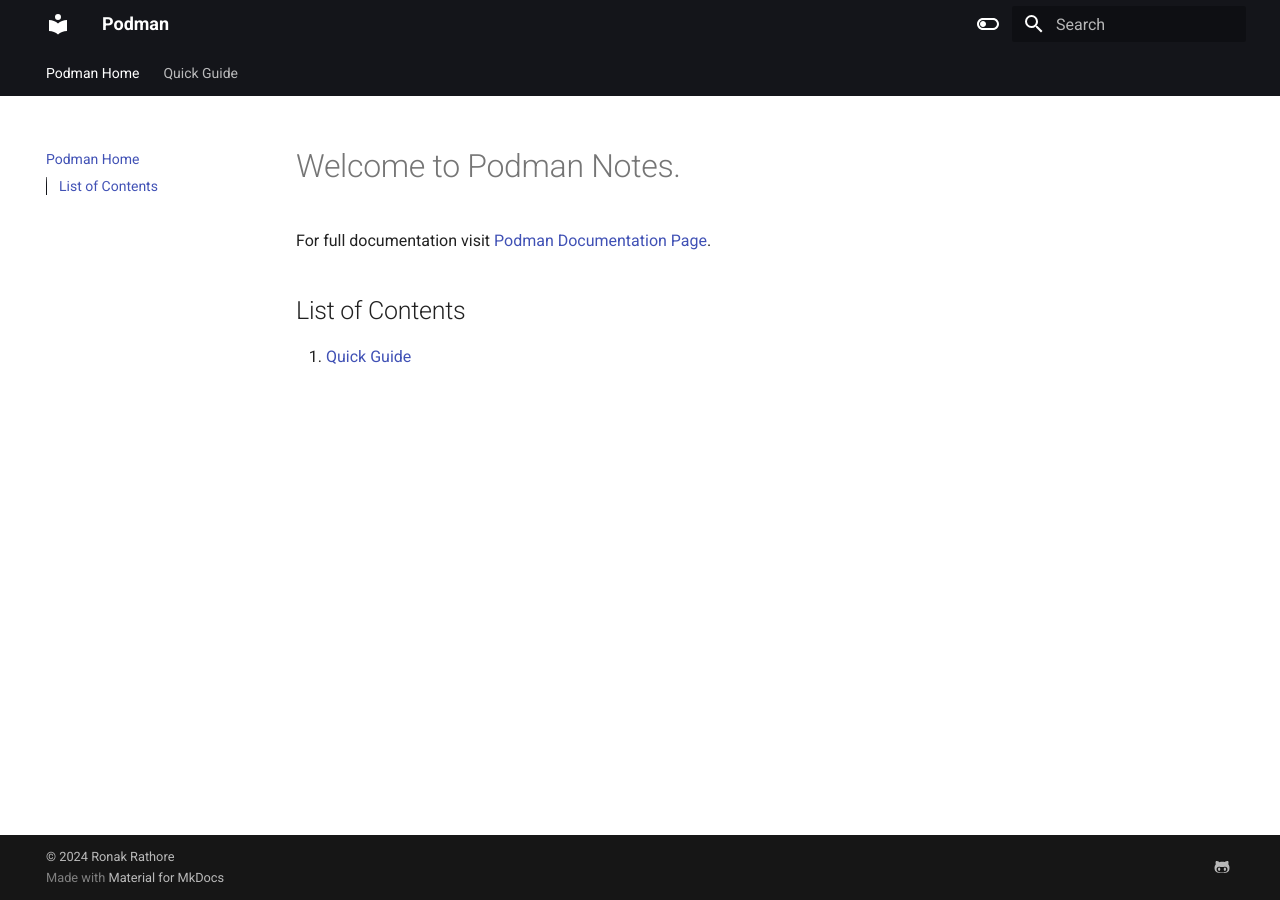
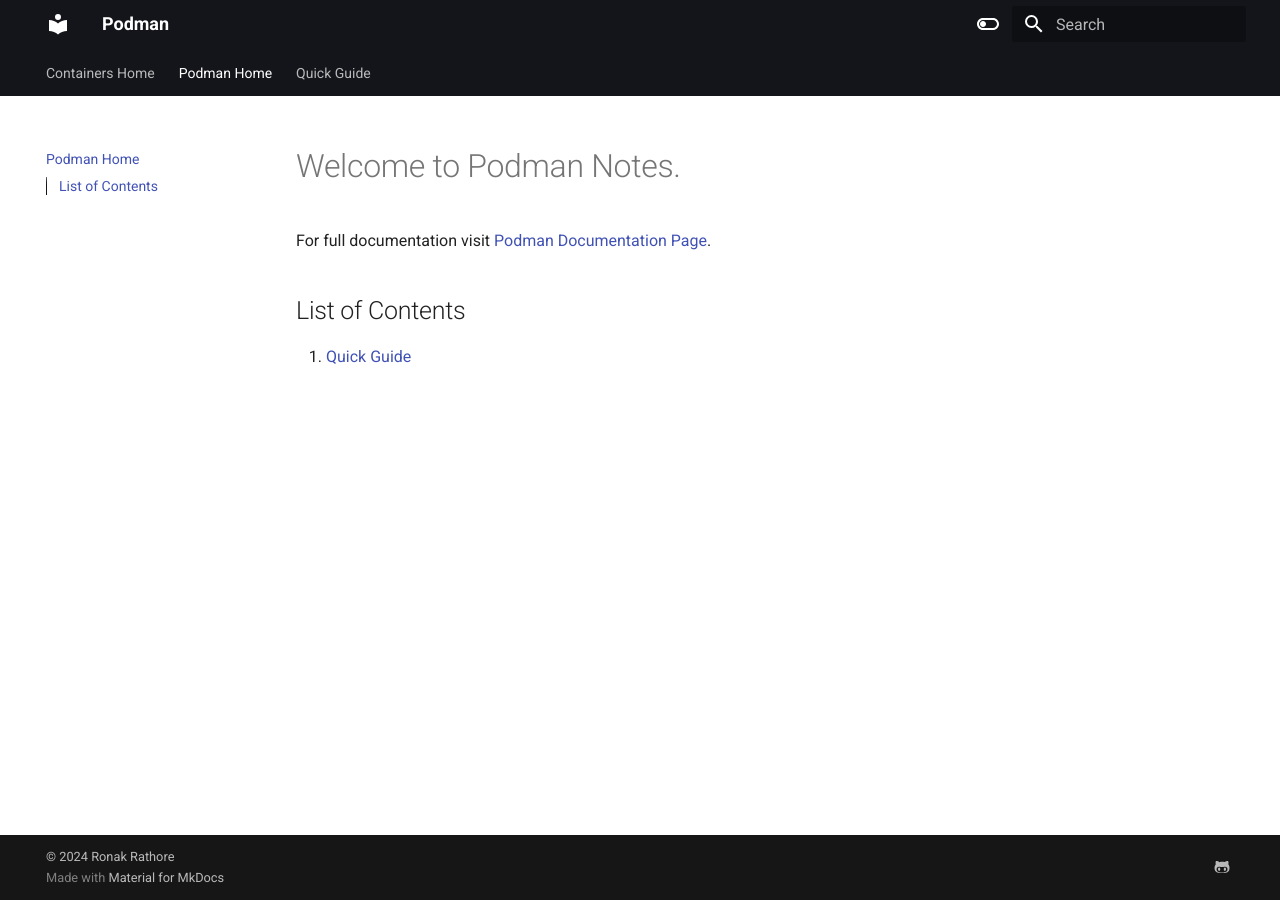
Before and after one commit to ronakr14/Podman, an MkDocs documentation site: the page built from docs/index.md, in a window 1280 px wide. Built offline with MkDocs 1.6.1 and Material for MkDocs 9.7.7, drawn with Linux system fonts in a browser that asks for light colours.

Commit message:
linked with containers

```diff
--- a/mkdocs.yml
+++ b/mkdocs.yml
@@ -31,6 +31,7 @@
   - mkdocstrings
 
 nav:
+  - Containers Home: https://ronakr14.github.io/Containers/
   - Podman Home: index.md
   - Quick Guide: quick_guide.md
 
```
